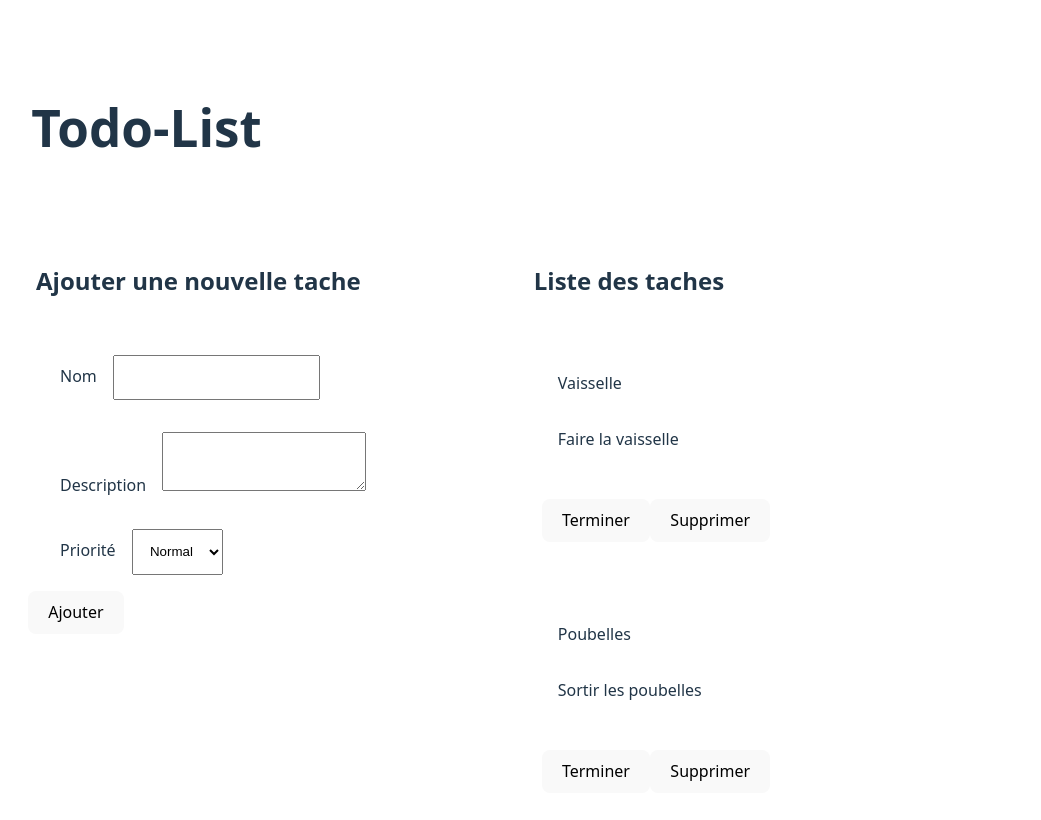
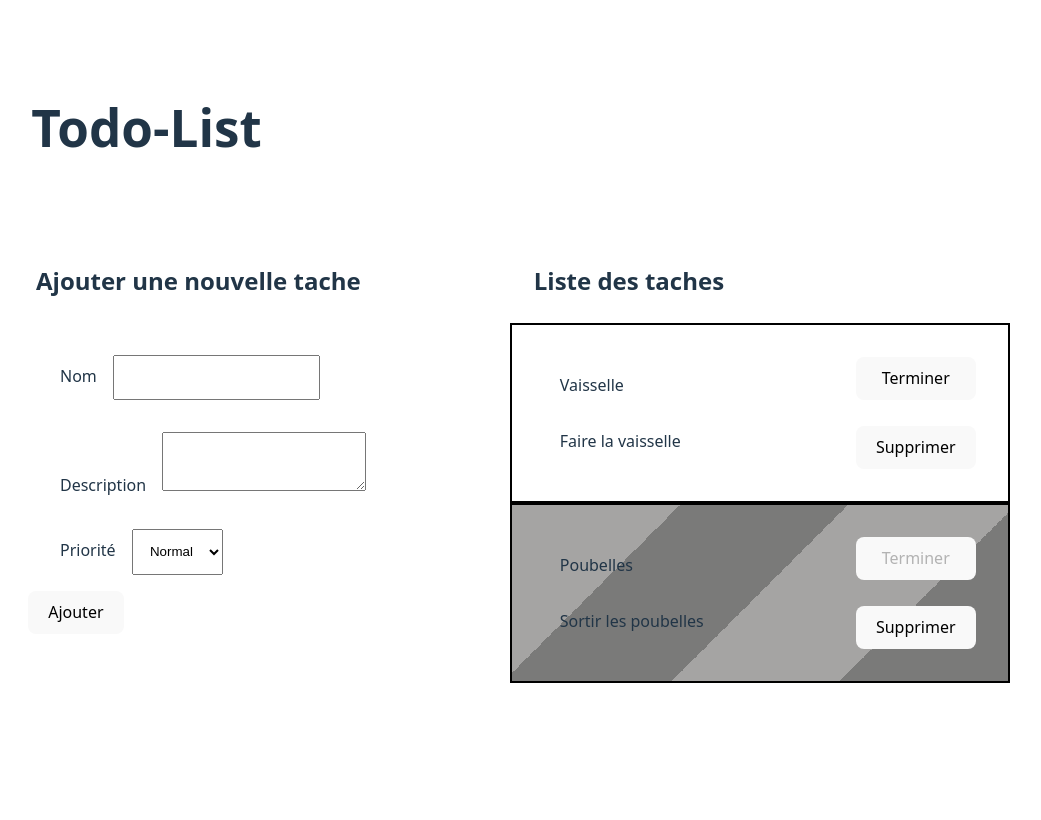
Before and after one commit to Davit-Ners/Todo-List-React, a React (Vite) app: page / in a window 1280 px wide. Shown: the top 820 px of the page, without its empty margins (68-1109 px from the left). Built offline with nearby package versions, Linux system fonts and the light colour scheme.

Commit message:
Add css to tasks + different if is done

```diff
--- a/package.json
+++ b/package.json
@@ -10,6 +10,7 @@
     "preview": "vite preview"
   },
   "dependencies": {
+    "clsx": "^2.1.1",
     "react": "^19.0.0",
     "react-dom": "^19.0.0"
   },
--- a/src/components/task/task.jsx
+++ b/src/components/task/task.jsx
@@ -1,17 +1,20 @@
-export default function Task({ id, name, desc = '', priority, onDelete = () => {} }) {
+import style from './task.module.css';
+import clsx from 'clsx';
+
+export default function Task({ id, name, desc = '', priority, done, onDelete = () => {} }) {
 
     const handleDelete = () => {
         onDelete(id)
     };
 
     return (
-        <div className="task">
+        <div className={clsx(style['task'], done && style['is-done'])}>
             <div className="txt">
                 <p>{name}</p>
                 <p>{desc}</p>
             </div>
-            <div className="task-btn">
-                <button>Terminer</button>
+            <div className={style['task-btn']}>
+                <button disabled={done}>Terminer</button>
                 <button onClick={handleDelete}>Supprimer</button>
             </div>
         </div>
--- /dev/null
+++ b/src/components/task/task.module.css
@@ -0,0 +1,16 @@
+.task {
+    display: flex;
+    justify-content: space-between;
+    width: 500px;
+    border: 2px solid black;
+}
+
+.task-btn {
+    display: flex;
+    flex-direction: column;
+    justify-content: space-between;
+}
+
+.is-done {
+    background: linear-gradient(-45deg, #7a7a79 25%, #a5a4a3 25%, #a5a4a3 50%, #7a7a79 50%, #7a7a79 75%, #a5a4a3 75%, #a5a4a3);
+}
```
Also changed, not shown: 1 other file (tests, documents, lock files or other folders).
